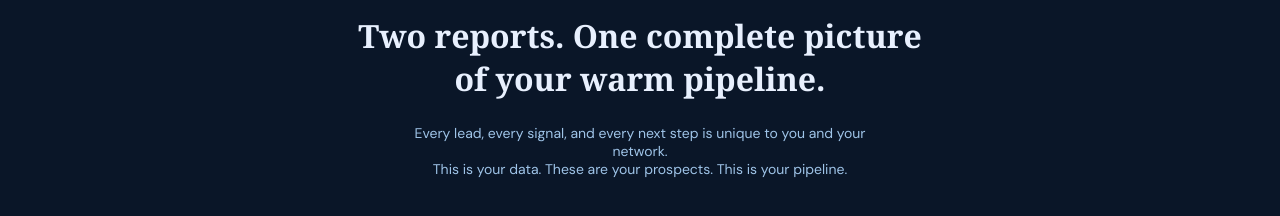
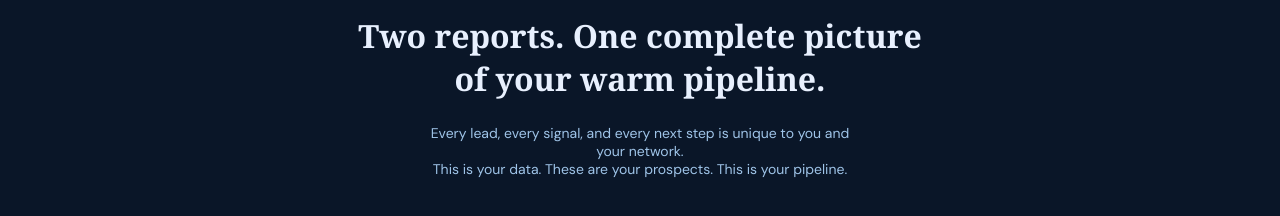
Before and after one commit to AnnaBizStrategist/nugget-sales-teams, a React (Vite) app: page / in a window 1280 px wide. Shown: the part 4040-4256 px from the top of the page. Built offline with nearby package versions, Linux system fonts and the light colour scheme.

Commit message:
Update App.jsx

```diff
--- a/src/App.jsx
+++ b/src/App.jsx
@@ -740,7 +740,7 @@ export default function App() {
                 <div style={{ textAlign: "center", marginBottom: 40 }}>
                   <div style={{ fontSize: 14, color: BLUE_BRIGHT, letterSpacing: "0.06em", textTransform: "uppercase", fontWeight: 700, marginBottom: 18 }}>What You Get</div>
                   <h2 style={{ fontSize: 32, fontFamily: "Georgia, serif", fontWeight: 700, color: WHITE, marginBottom: 24 }}>Two reports. One complete picture<br />of your warm pipeline.</h2>
-                  <p style={{ fontSize: 14, color: MUTED, maxWidth: 480, margin: "0 auto" }}>
+                  <p style={{ fontSize: 14, color: MUTED, maxWidth: 440, margin: "0 auto" }}>
                     Every lead, every signal, and every next step is unique to you and your network.<br />This is your data. These are your prospects. This is your pipeline.
                   </p>
                 </div>
```
